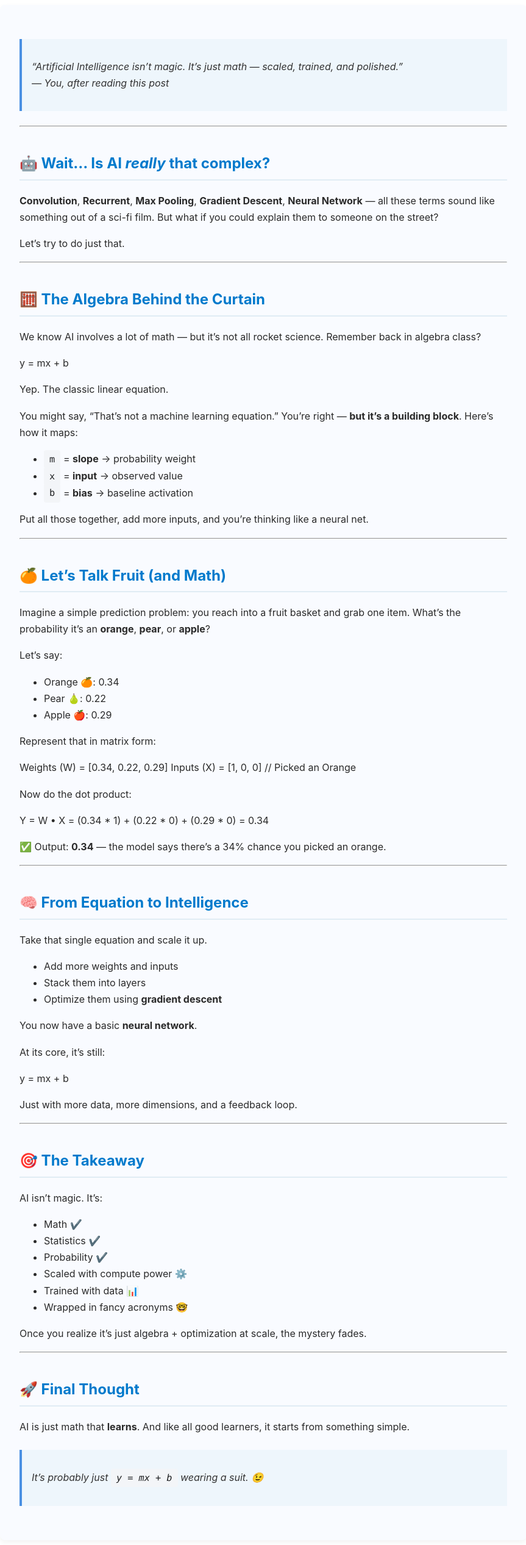
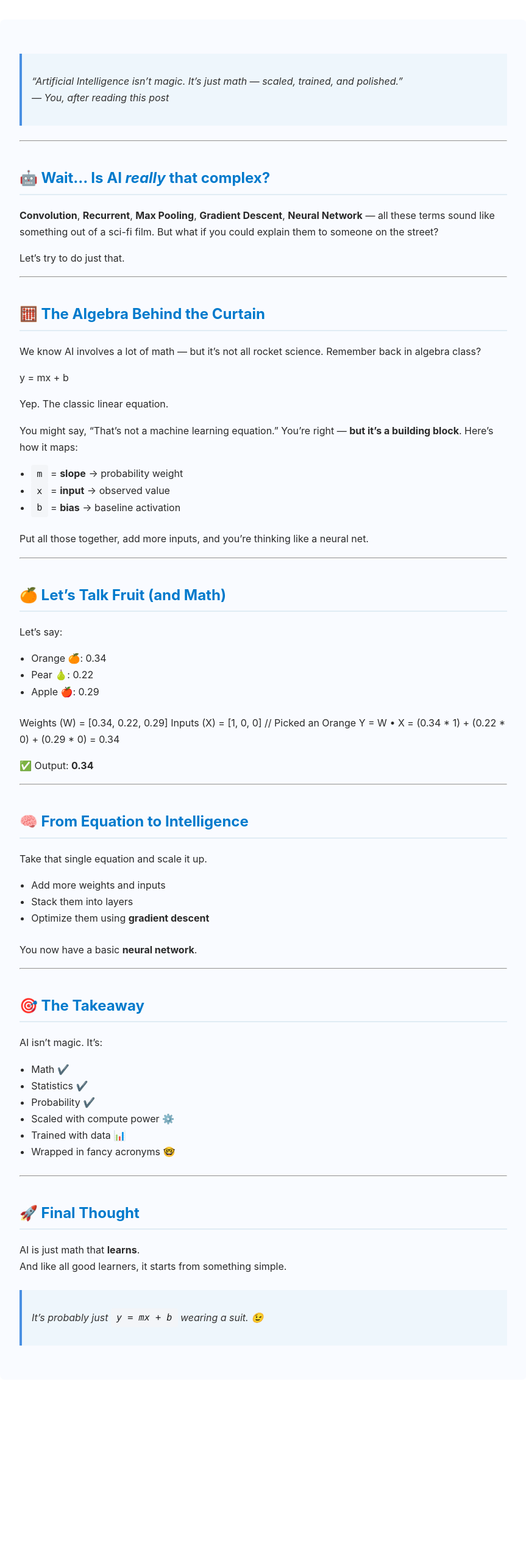
Before and after one commit to cfull03/AI-Blog, a Jekyll site: the page built from _posts/2025-07-19-AI-is-simple.markdown, in a window 1280 px wide. Shown: the whole page at 61% size, without its empty margins (208-1071 px from the left). Built offline with Jekyll 4.4.1, drawn with Linux system fonts in a browser that asks for light colours; after the commit the page ends 2294 px from its top, so only the background shows below that.

Commit message:
Updated part 3

```diff
--- a/_layouts/post.html
+++ b/_layouts/post.html
@@ -1,9 +1,9 @@
 <!DOCTYPE html>
 <html lang="en">
 <head>
-  <meta charset="UTF-8" />
+  <meta charset="UTF-8">
   <title>{{ page.title }}</title>
-  <meta name="viewport" content="width=device-width, initial-scale=1" />
+  <meta name="viewport" content="width=device-width, initial-scale=1">
   <link rel="stylesheet" href="{{ '/assets/css/ai-post.css' | relative_url }}">
 </head>
 <body>
--- a/_posts/2025-07-19-AI-is-simple.markdown
+++ b/_posts/2025-07-19-AI-is-simple.markdown
@@ -39,26 +39,18 @@ Put all those together, add more inputs, and you’re thinking like a neural net
 
 ## 🍊 Let’s Talk Fruit (and Math)
 
-Imagine a simple prediction problem: you reach into a fruit basket and grab one item. What’s the probability it’s an **orange**, **pear**, or **apple**?
-
 Let’s say:
 
 - Orange 🍊: 0.34
 - Pear 🍐: 0.22
 - Apple 🍎: 0.29
 
-Represent that in matrix form:
-
 Weights (W) = [0.34, 0.22, 0.29]
 Inputs (X) = [1, 0, 0] // Picked an Orange
-
-
-Now do the dot product:
-
 Y = W • X = (0.34 * 1) + (0.22 * 0) + (0.29 * 0) = 0.34
 
 
-✅ Output: **0.34** — the model says there's a 34% chance you picked an orange.
+✅ Output: **0.34**
 
 ---
 
@@ -71,13 +63,6 @@ Take that single equation and scale it up.
 - Optimize them using **gradient descent**
 
 You now have a basic **neural network**.
-
-At its core, it's still:
-
-y = mx + b
-
-
-Just with more data, more dimensions, and a feedback loop.
 
 ---
 
@@ -92,12 +77,11 @@ AI isn’t magic. It’s:
 - Trained with data 📊
 - Wrapped in fancy acronyms 🤓
 
-Once you realize it’s just algebra + optimization at scale, the mystery fades.
-
 ---
 
 ## 🚀 Final Thought
 
-AI is just math that **learns**. And like all good learners, it starts from something simple.
+AI is just math that **learns**.
+And like all good learners, it starts from something simple.
 
 > _It’s probably just `y = mx + b` wearing a suit._ 😉
--- a/assets/css/ai-post.css
+++ b/assets/css/ai-post.css
@@ -4,10 +4,9 @@
   padding: 2rem;
   border-radius: 8px;
   color: #2a2a2a;
-  box-shadow: 0 4px 10px rgba(0, 0, 0, 0.05);
   line-height: 1.7;
   max-width: 800px;
-  margin: 0 auto;
+  margin: 2rem auto;
 }
 
 .ai-post h2 {
@@ -35,3 +34,8 @@
   font-style: italic;
   color: #333;
 }
+
+.ai-post ul {
+  padding-left: 1.2rem;
+  margin-bottom: 1.5rem;
+}
```
